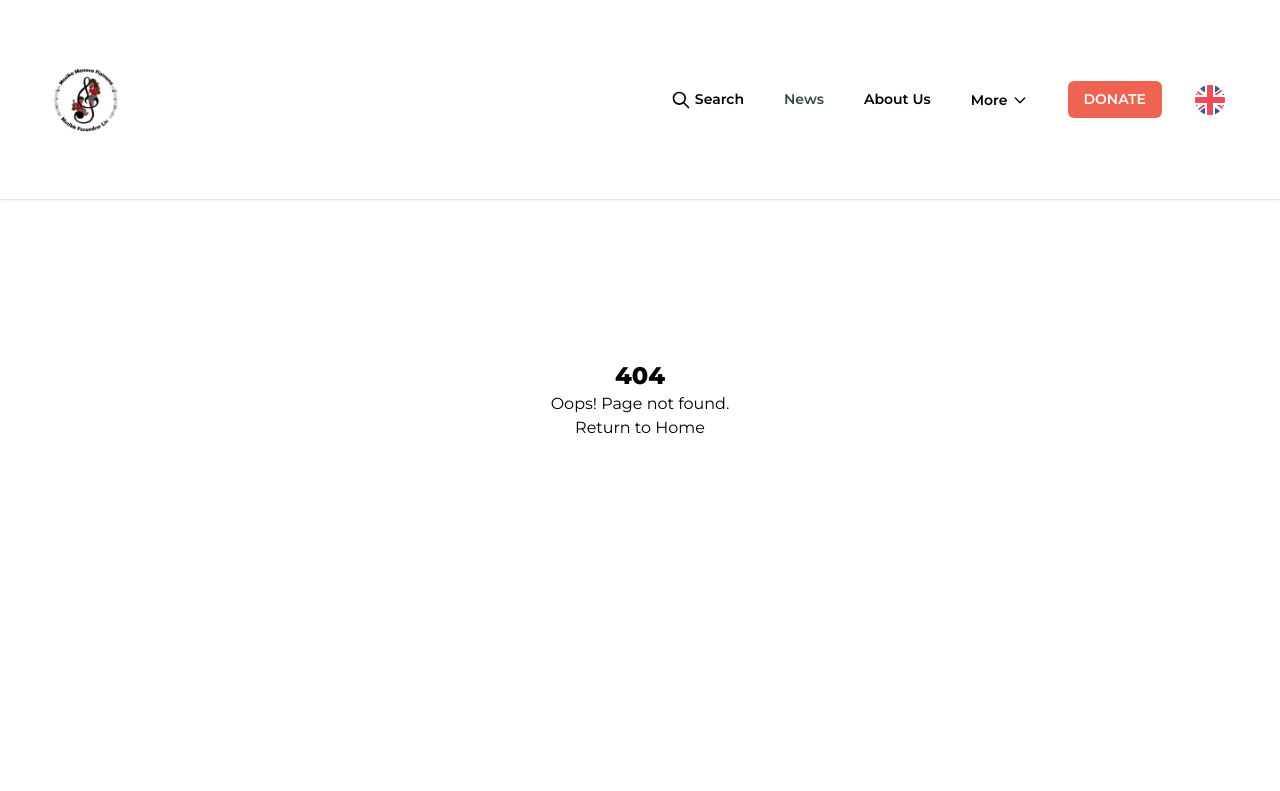
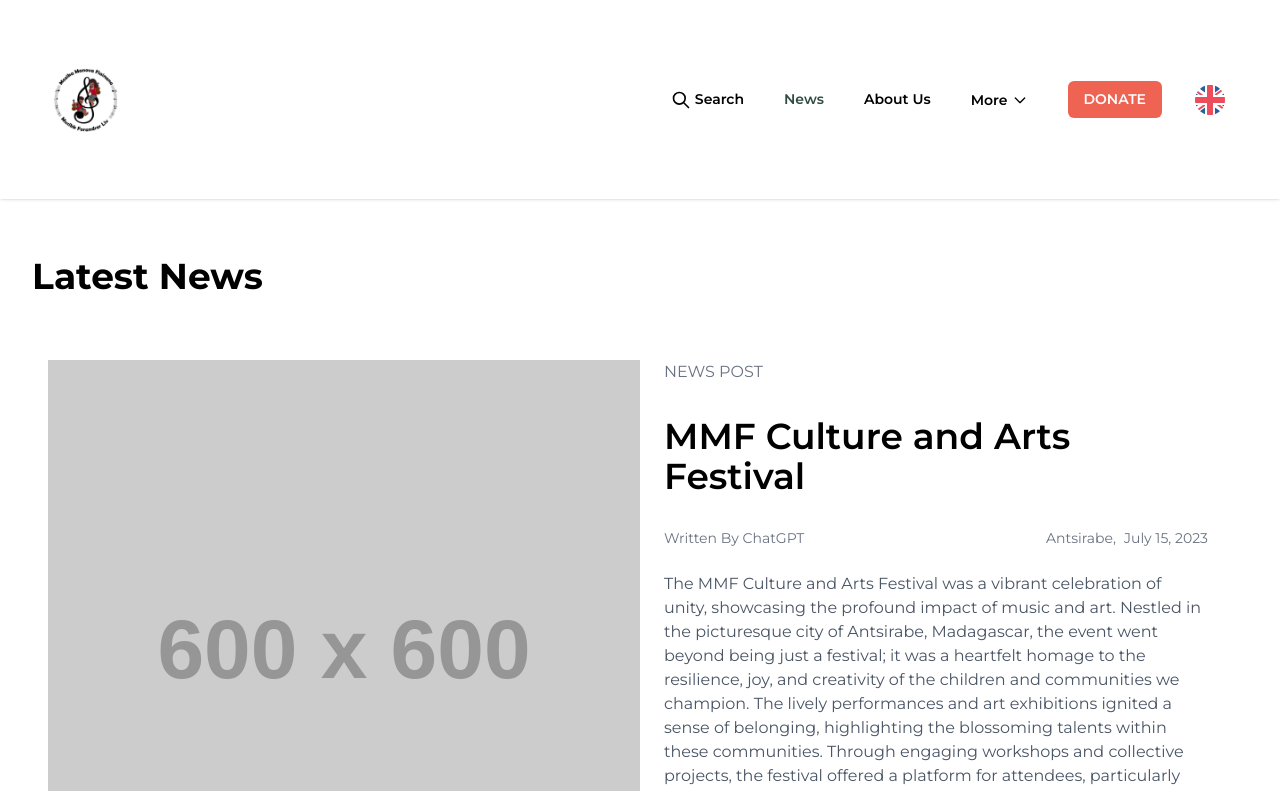
Before and after one commit to NoroffFEU/musikkforandrerliv.no, a React (Vite) app: page /news in a window 1280 px wide. Shown: the top 791 px of the page. Built offline with nearby package versions, Linux system fonts and the light colour scheme; a web font is replaced by a local one.

Commit message:
Latest News Section - added news page and latests news component. displays news from dummy json-file

```diff
--- /dev/null
+++ b/src/components/LatestNews.jsx
@@ -0,0 +1,35 @@
+import React from "react";
+
+const LatestNews = ({ newsPost, writtenBy, location, date, title, content, image }) => {
+  return (
+    <article className="bg-white overflow-hidden mb-12">
+      <div className="flex flex-col md:flex-row">
+        <div className="w-full md:w-2/4">
+          <img
+            src={image || "https://placehold.co/600x600"}
+            alt={title || "News placeholder"}
+            className="w-full h-full object-cover"
+          />
+        </div>
+        <div className="w-full md:w-2/4 md:px-6">
+            <p className="text-gray-500 uppercase md:mt-0 sm:mt-10">{newsPost}</p>
+            <h3 className="text-4xl font-semibold mt-8">{title}</h3>
+            <div className="flex flex-col sm:flex-row justify-between mt-8">
+              <p className="text-gray-500 text-sm capitalize">{writtenBy}</p>
+              <div className="flex flex-col sm:flex-row sm:gap-2">
+                <p className="text-gray-500 text-sm capitalize">{location}</p>
+                <p className="text-gray-500 text-sm capitalize">{date}</p>
+              </div>
+            </div>
+            <p className="text-gray-600 mb-4 mt-6">{content}</p>
+          <button className="font-semibold hover:underline">
+            Read More
+          </button>
+          {/* Button wil be replace with read more component later */}
+        </div>
+      </div>
+    </article>
+  );
+};
+
+export default LatestNews;
--- a/src/pages/News.jsx
+++ b/src/pages/News.jsx
@@ -1,5 +1,34 @@
+import ErrorBoundary from '../components/ErrorBoundary.jsx';
+import LatestNews from '../components/LatestNews.jsx';
+import locales from '../../public/locales/locales.en.json';
+
 function News() {
-  return <div>News</div>;
+  const newsPosts = locales.screens.latestNews.posts;
+
+  return (
+    <ErrorBoundary>
+      <div className="min-h-screen container mt-64 mx-auto px-8">
+        <h1 className="text-4xl font-bold mb-8">{locales.screens.latestNews.title}</h1>
+
+        <div className="px-4 py-8">
+          <div className="flex flex-col gap-6">
+            {newsPosts.map((post, index) => (
+              <LatestNews
+                key={index}
+                newsPost={post.newsPost}
+                writtenBy={post.writtenBy}
+                location={post.location}
+                date={post.date}
+                title={post.title}
+                content={post.description}
+                image={post.image}
+              />
+            ))}
+          </div>
+        </div>
+      </div>
+    </ErrorBoundary>
+  );
 }
 
 export default News;
--- a/src/routes/index.jsx
+++ b/src/routes/index.jsx
@@ -6,6 +6,7 @@ import { useEffect, useState } from 'react';
 import About from '../pages/About';
 import Contact from '../pages/Contact';
 import Home from '../pages/Home';
+import News from '../pages/News';
 import NotFound from '../pages/NotFound';
 import TestTranslations from '../pages/TestTranslations';
 
@@ -33,6 +34,7 @@ const AppRoutes = () => {
               <Route path="/" element={<Home />} />
               <Route path="/about" element={<About />} />
               <Route path="/contact" element={<Contact />} />
+              <Route path="/news" element={<News />} />
               <Route path="/test-translations" element={<TestTranslations />} />
               <Route path="*" element={<NotFound />} />
             </Route>
```
